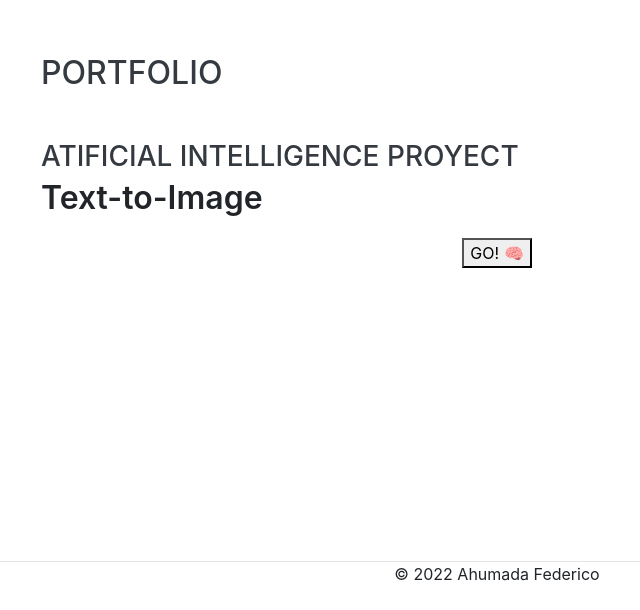
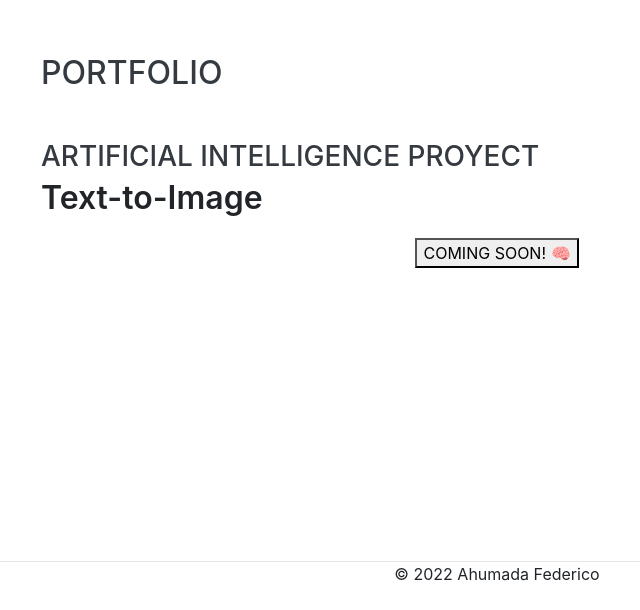
Before and after one commit to fedahumada/website, a website with bundled scripts: page index.html in a window 1280 px wide. Shown: the part 2642-3252 px from the top of the page, without its empty margins (279-919 px from the left). Built offline with nearby package versions, Linux system fonts and the light colour scheme; a web font is replaced by a local one.

Commit message:
update index - ia proyect

```diff
--- a/index.html
+++ b/index.html
@@ -176,11 +176,11 @@
       <div class="w-100">
         <h2 class="mb-5">Portfolio</h1>
           <div class="resume-content">
-            <h3 class="mb-0">Atificial IntelLigence Proyect</h3>
+            <h3 class="mb-0">Artificial Intelligence Proyect</h3>
             <div class="subheading mb-3">Text-to-Image</div>
             <center>
-              <form action="https://28280.gradio.app">
-                <button type="submit"> GO! 🧠</button>
+<!--               <form action="https://28280.gradio.app"> -->
+                <button type="submit"> COMING SOON! 🧠</button>
             </center>
           </div>
 
```
